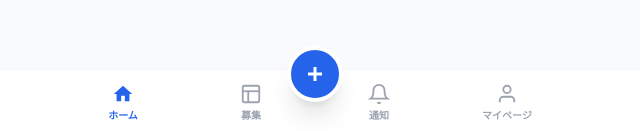
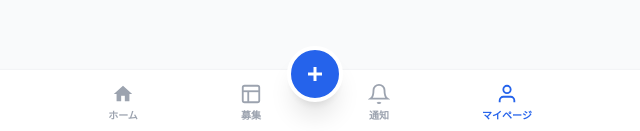
Before and after one commit to Kei10969/career-book-okinawa, a Next.js app: page /mypage in a window 1280 px wide. Shown: the part 666-797 px from the top of the page, without its empty margins (325-965 px from the left). Built offline with nearby package versions, Linux system fonts and the light colour scheme.

Commit message:
fix: active nav highlight, show detailed error on post fail

```diff
--- a/src/app/(main)/requests/new/page.tsx
+++ b/src/app/(main)/requests/new/page.tsx
@@ -50,7 +50,7 @@ export default function NewRequestPage() {
     })
 
     if (error) {
-      setSubmitError('投稿に失敗しました。もう一度お試しください。')
+      setSubmitError(`投稿に失敗しました: ${error.message}`)
       setSubmitting(false)
     } else {
       router.push('/requests')
--- a/src/components/BottomNav.tsx
+++ b/src/components/BottomNav.tsx
@@ -1,21 +1,31 @@
 'use client'
 import Link from 'next/link'
+import { usePathname } from 'next/navigation'
 
 export default function BottomNav() {
+  const pathname = usePathname()
+
+  const isActive = (href: string) => {
+    if (href === '/') return pathname === '/' || pathname === '/requests'
+    return pathname.startsWith(href)
+  }
+
+  const color = (href: string) => isActive(href) ? 'text-blue-600' : 'text-gray-400'
+
   return (
     <nav className="fixed bottom-0 left-0 right-0 bg-white border-t border-gray-100 z-50 shadow-lg">
       <div className="max-w-lg mx-auto h-16 relative flex items-stretch">
 
         {/* ホーム */}
-        <Link href="/" className="flex-1 flex flex-col items-center justify-center gap-0.5 text-blue-600">
+        <Link href="/" className={`flex-1 flex flex-col items-center justify-center gap-0.5 ${color('/')}`}>
           <svg width="22" height="22" viewBox="0 0 24 24" fill="currentColor">
             <path d="M10 20v-6h4v6h5v-8h3L12 3 2 12h3v8z"/>
           </svg>
           <span className="text-[10px] font-bold">ホーム</span>
         </Link>
 
-        {/* 募集（左半分） */}
-        <Link href="/requests" className="flex-1 flex flex-col items-center justify-center gap-0.5 text-gray-400">
+        {/* 募集 */}
+        <Link href="/requests" className={`flex-1 flex flex-col items-center justify-center gap-0.5 ${color('/requests')}`}>
           <svg width="22" height="22" viewBox="0 0 24 24" fill="none" stroke="currentColor" strokeWidth="2">
             <rect x="3" y="3" width="18" height="18" rx="2"/>
             <line x1="3" y1="9" x2="21" y2="9"/>
@@ -25,7 +35,7 @@ export default function BottomNav() {
         </Link>
 
         {/* 通知 */}
-        <Link href="/notifications" className="flex-1 flex flex-col items-center justify-center gap-0.5 text-gray-400">
+        <Link href="/notifications" className={`flex-1 flex flex-col items-center justify-center gap-0.5 ${color('/notifications')}`}>
           <svg width="22" height="22" viewBox="0 0 24 24" fill="none" stroke="currentColor" strokeWidth="2">
             <path d="M18 8A6 6 0 006 8c0 7-3 9-3 9h18s-3-2-3-9"/>
             <path d="M13.73 21a2 2 0 01-3.46 0"/>
@@ -34,7 +44,7 @@ export default function BottomNav() {
         </Link>
 
         {/* マイページ */}
-        <Link href="/mypage" className="flex-1 flex flex-col items-center justify-center gap-0.5 text-gray-400">
+        <Link href="/mypage" className={`flex-1 flex flex-col items-center justify-center gap-0.5 ${color('/mypage')}`}>
           <svg width="22" height="22" viewBox="0 0 24 24" fill="none" stroke="currentColor" strokeWidth="2">
             <path d="M20 21v-2a4 4 0 00-4-4H8a4 4 0 00-4 4v2"/>
             <circle cx="12" cy="7" r="4"/>
@@ -42,7 +52,7 @@ export default function BottomNav() {
           <span className="text-[10px] font-bold">マイページ</span>
         </Link>
 
-        {/* 中央＋ボタン（新規投稿） */}
+        {/* 中央＋ボタン */}
         <Link
           href="/requests/new"
           className="absolute left-1/2 -translate-x-1/2 -top-6 w-14 h-14 bg-blue-600 rounded-full flex items-center justify-center shadow-xl border-4 border-white"
```
